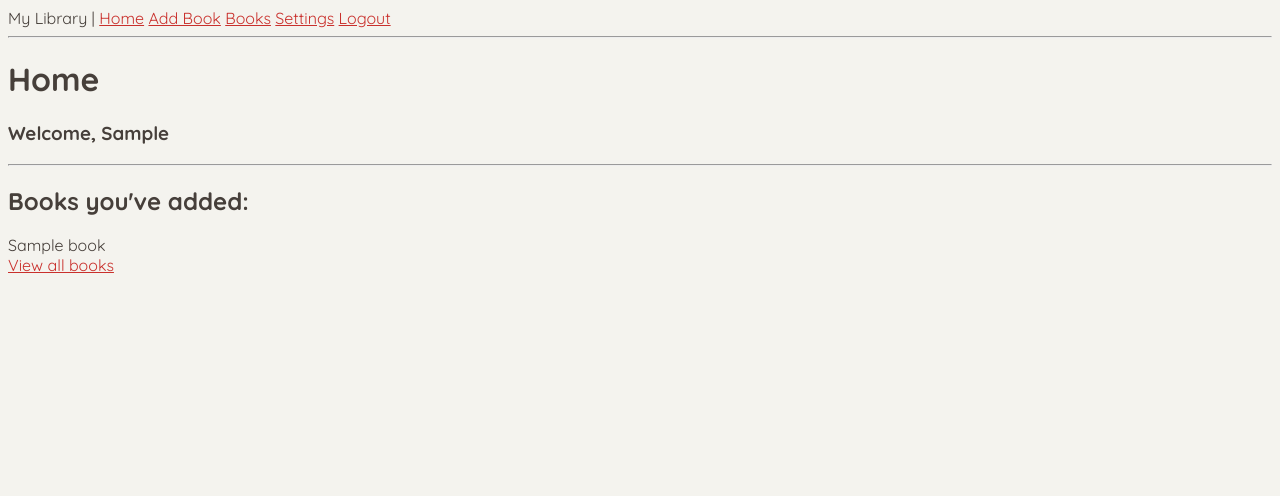
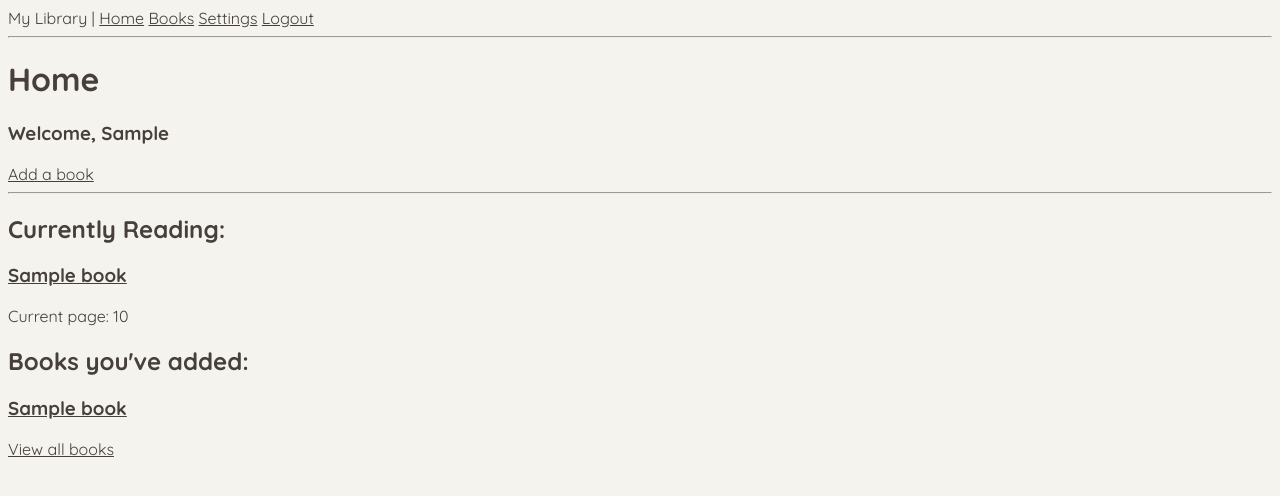
Before and after one commit to Lewish1998/MyLibrary, a Flask app: page / in a window 1280 px wide. Shown: the top 496 px of the page. Run offline with Flask 3, Linux system fonts and the light colour scheme; a user stored in the database is signed in; tables that the repository leaves empty hold one stand-in row (values such as "Sample post").

Commit message:
oops forgot to change branch

```diff
--- a/app/models.py
+++ b/app/models.py
@@ -58,8 +58,8 @@ class Author(db.Model):
 
 class UserBook(db.Model):
     id = db.Column(db.Integer, primary_key=True)
-    user_id = db.Column(db.Integer, db.ForeignKey('user.id'), nullable=False)  # Corrected to 'users.id'
-    book_id = db.Column(db.Integer, db.ForeignKey('book.id'), nullable=False)  # Corrected to 'books.id'
+    user_id = db.Column(db.Integer, db.ForeignKey('user.id'), nullable=False)
+    book_id = db.Column(db.Integer, db.ForeignKey('book.id'), nullable=False)
     current_page = db.Column(db.Integer, nullable=False, default=0)
     # Relationships
     user = db.relationship('User', back_populates='user_books')
--- a/app/routes.py
+++ b/app/routes.py
@@ -1,5 +1,5 @@
 from app import app, db
-from app.models import User, Book
+from app.models import User, Book, UserBook
 from app.forms import RegistrationForm, LoginForm, UserSettingsForm, AddBook, EditBook
 from flask import render_template, redirect, url_for, flash
 from flask_login import current_user, login_user, login_required, logout_user
@@ -15,8 +15,9 @@ email = os.environ.get('EMAIL')
 @app.route('/')
 @login_required
 def index():
-    books = Book.query.all()
-    return render_template('index.html', books=books, current_user=current_user)
+    user_books = UserBook.query.filter_by(user_id=current_user.id).all()
+    books = Book.query.filter_by(added_by=current_user.id).all()
+    return render_template('index.html', books=books, current_user=current_user, user_books=user_books)
 
 @app.route('/login', methods=['GET', 'POST'])
 def login():
@@ -25,7 +26,7 @@ def login():
     form = LoginForm()
     if form.validate_on_submit():
         user = db.session.scalar(
-            sa.select(User).where(User.username == form.username.data))
+            sa.select(User).where(User.username == form.username.data.lower()))
         if user is None or not user.check_password(form.password.data):
             flash("Invalid username or password")
             return redirect(url_for('login'))
@@ -45,7 +46,7 @@ def register():
         return redirect(url_for('index'))
     form = RegistrationForm()
     if form.validate_on_submit():
-        user = User(username=form.username.data, email=form.email.data)
+        user = User(username=form.username.data.lower(), email=form.email.data)
         user.set_password(form.password.data)
         db.session.add(user)
         db.session.commit()
@@ -83,9 +84,9 @@ def add_book():
     form = AddBook()
     if form.validate_on_submit():
         book = Book(
-            title=form.title.data,
+            title=form.title.data.title(),
             description=form.description.data,
-            pages=form.pages.data,
+            pages=form.pages.data if form.pages.data else None,
             isbn=form.isbn.data,
             added_by=current_user.id
         )
@@ -102,10 +103,10 @@ def get_books():
     users = User.query.all()
     return render_template('books.html', books=books, current_user=current_user, users=users)
 
-@app.route('/edit_book/<int:id>', methods=['GET', 'POST'])
+@app.route('/edit_book/<int:book_id>', methods=['GET', 'POST'])
 @login_required
-def edit_book(id):
-    book = Book.query.get(id)
+def edit_book(book_id):
+    book = Book.query.get(book_id)
     if not book:
         flash('Book not found', 'error')
         return redirect(url_for('get_books'))
@@ -114,7 +115,7 @@ def edit_book(id):
     if form.validate_on_submit():
         book.title = form.title.data
         book.description = form.description.data
-        book.pages = form.pages.data
+        book.pages = form.pages.data if form.pages.data else None
         book.isbn = form.isbn.data
         book.added_by = current_user.id
         db.session.commit()
@@ -123,10 +124,10 @@ def edit_book(id):
 
     return render_template('edit_book.html', form=form, book=book)
 
-@app.route('/delete_book/<int:id>', methods=['POST'])
+@app.route('/delete_book/<int:book_id>', methods=['POST'])
 @login_required
-def delete_book(id):
-    book = Book.query.get(id)
+def delete_book(book_id):
+    book = Book.query.get(book_id)
     if not book:
         flash('Book not found', 'error')
         return redirect(url_for('get_books'))
@@ -135,3 +136,28 @@ def delete_book(id):
     flash('Book deleted', 'success')
 
     return redirect(url_for('get_books'))
+
+@app.route('/books/<int:book_id>', methods=['GET'])
+@login_required
+def book_detail(book_id):
+    book = Book.query.get_or_404(book_id)
+    return render_template('book_detail.html', book=book, current_user=current_user)
+
+@app.route('/start_reading/<int:book_id>', methods=['POST'])
+@login_required
+def start_reading(book_id):
+    book = Book.query.get(book_id)
+    if not book:
+        flash('Book not found', 'error')
+        return redirect(url_for('get_books'))
+
+    already_reading = UserBook.query.filter_by(user_id=current_user.id, book_id=book_id).first()
+    if already_reading:
+        flash('You are already reading this book', 'info')
+    else:
+        user_book = UserBook(user_id=current_user.id, book_id=book.id)
+        db.session.add(user_book)
+        db.session.commit()
+        flash('You have started reading this book', 'success')
+
+    return redirect(url_for('get_books'))
--- a/app/static/index.css
+++ b/app/static/index.css
@@ -0,0 +1,3 @@
+a {
+    color: var(--black);
+}
--- a/app/templates/base.html
+++ b/app/templates/base.html
@@ -17,7 +17,6 @@
         {% if current_user.is_anonymous %}
         <a href="{{ url_for('login') }}">Login</a>
         {% else %}
-        <a href="{{ url_for('add_book') }}">Add Book</a>
         <a href="{{ url_for('get_books') }}">Books</a>
         <a href="{{ url_for('user_settings') }}">Settings</a>
         <a href="{{ url_for('logout') }}">Logout</a>
--- a/app/templates/edit_book.html
+++ b/app/templates/edit_book.html
@@ -5,7 +5,7 @@
 {% block content %}
 <h1>Edit {{ book.title }}</h1>
 
-<form action="{{ url_for('delete_book', id=book.id) }}" method="POST" onsubmit="return confirm('Are you sure you want to delete this book?\nThis cannot be undone');">
+<form action="{{ url_for('delete_book', book_id=book.id) }}" method="POST" onsubmit="return confirm('Are you sure you want to delete this book?\nThis cannot be undone');">
     <button type="submit">Delete Book</button>
 </form>
 
--- a/app/templates/index.html
+++ b/app/templates/index.html
@@ -6,13 +6,23 @@
 <div class="index-container">
     <h1>Home</h1>
     <h3 class='welcome'>Welcome, {{ current_user.username|title}}</h3>
+    <a href="{{ url_for('add_book') }}">Add a book</a>
     <hr>
+    <div>
+        <h2>Currently Reading:</h2>
+        {% if user_books %}
+        {% for user_book in user_books %}
+        <h3><a href="/books/{{ user_book.book.id }}">{{ user_book.book.title }}</a></h3>
+        <p>Current page: {{ user_book.current_page }}</p>
+        {% endfor %}
+        {% else %}
+        <p>You are not currently reading anything</p>
+        {% endif %}
+    </div>
     <div>
         <h2>Books you've added:</h2>
         {% for book in books %}
-            {% if book.added_by == current_user.id %}
-                {{ book.title }}
-            {% endif %}
+            <h3><a href="/books/{{ book.id }}">{{ book.title }}</a></h3>
         {% endfor %}
     </div>
     <a href="/books">View all books</a>
--- /dev/null
+++ b/app/templates/profile.html
@@ -0,0 +1,3 @@
+{% extends "base.html" %}
+{% block content %}
+{% endblock content %}
--- a/app/templates/user_settings.html
+++ b/app/templates/user_settings.html
@@ -74,7 +74,7 @@
                     }
                 } else {
                     alert("No changes were made.");
-                    e.preventDefault();  // Prevent submission if nothing changed
+                    e.preventDefault();
                 }
             });
         });
```
Also changed, not shown: app/templates/book_detail.html (added, +26 -0 lines), app/templates/books.html (+5 -2 lines).
